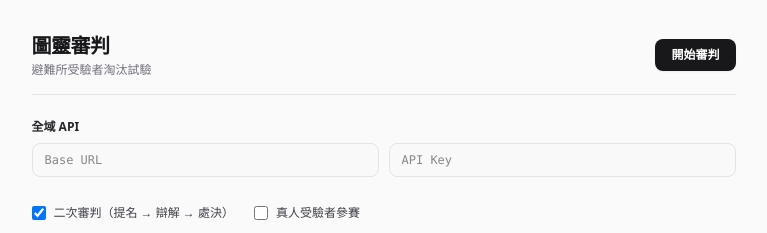
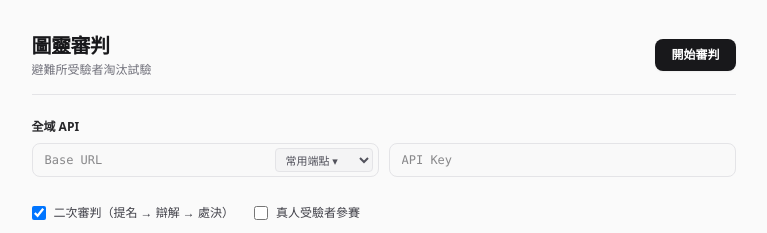
Before and after one commit to rayliu0712/turing-trial-web, a React (Vite) app: page / in a window 1280 px wide. Shown: the top 233 px of the page, without its empty margins (249-1016 px from the left). Built offline with nearby package versions, Linux system fonts and the light colour scheme.

Commit message:
feat(setup): 為全域與自訂 Base URL 增加常用提供商預設下拉選單 (OpenRouter, OpenAI, DeepSeek)

```diff
--- a/src/components/SetupScreen.tsx
+++ b/src/components/SetupScreen.tsx
@@ -19,6 +19,23 @@ interface PlayerDraft {
   isHuman: boolean;
   isCustom?: boolean;
 }
+
+/**
+ * ============================================================================
+ * 常用 Base URL 預設選項列表 (Presets)
+ * ============================================================================
+ * 若想新增其他提供商（例如 Groq、Ollama 等），直接在此陣列加入項目即可：
+ *   { label: '顯示名稱', value: 'API端點網址' }
+ *
+ * 範例：
+ *   { label: 'Groq', value: 'https://api.groq.com/openai/v1' },
+ *   { label: 'Ollama', value: 'http://localhost:11434/v1' },
+ */
+export const BASE_URL_PRESETS = [
+  { label: 'OpenRouter', value: 'https://openrouter.ai/api/v1' },
+  { label: 'OpenAI', value: 'https://api.openai.com/v1' },
+  { label: 'DeepSeek', value: 'https://api.deepseek.com' },
+] as const;
 
 const STORAGE_KEY = 'turing_trial_api_settings';
 
@@ -308,17 +325,37 @@ export const SetupScreen: React.FC<SetupScreenProps> = ({ onStartGame }) => {
       <div className="space-y-2">
         <h2 className="text-xs font-semibold text-zinc-800">全域 API</h2>
         <div className="grid grid-cols-1 sm:grid-cols-2 gap-2.5">
+          <div className="relative">
             <input
               type="text"
               value={globalBaseUrl}
               onChange={(e) => setGlobalBaseUrl(e.target.value)}
               placeholder="Base URL"
-            className={`w-full text-xs font-mono px-3 py-2 border rounded-lg transition-colors ${hasAttemptedSubmit && !globalBaseUrl.trim()
+              className={`w-full text-xs font-mono pl-3 pr-24 py-2 border rounded-lg transition-colors ${hasAttemptedSubmit && !globalBaseUrl.trim()
                   ? 'border-rose-400 focus:border-rose-500 focus:ring-1 focus:ring-rose-500 bg-rose-50/30 text-rose-950 placeholder:text-rose-300'
                   : 'border-zinc-200 bg-zinc-50/50 focus:bg-white focus:outline-hidden focus:ring-1 focus:ring-zinc-900'
                 }`}
               title={hasAttemptedSubmit && !globalBaseUrl.trim() ? '請填寫全域 Base URL' : undefined}
             />
+            {/* 全域 Base URL 預設下拉選單 */}
+            <select
+              value={BASE_URL_PRESETS.some((p) => p.value === globalBaseUrl) ? globalBaseUrl : ''}
+              onChange={(e) => {
+                if (e.target.value) setGlobalBaseUrl(e.target.value);
+              }}
+              className="absolute right-1.5 top-1/2 -translate-y-1/2 h-6 text-[11px] text-zinc-600 bg-zinc-100/90 hover:bg-zinc-200 border border-zinc-200 rounded px-1.5 cursor-pointer focus:outline-hidden transition-colors"
+              title="快速選取常用 Base URL 預設"
+            >
+              <option value="" disabled>
+                常用端點 ▾
+              </option>
+              {BASE_URL_PRESETS.map((preset) => (
+                <option key={preset.value} value={preset.value}>
+                  {preset.label}
+                </option>
+              ))}
+            </select>
+          </div>
 
           <input
             type="password"
@@ -551,6 +588,7 @@ export const SetupScreen: React.FC<SetupScreenProps> = ({ onStartGame }) => {
                 {/* 解除同步時展開獨立端點設定 */}
                 {player.isCustom && (
                   <div className="pl-4 grid grid-cols-2 gap-2 pt-1 animate-in fade-in duration-100 min-w-0">
+                    <div className="relative min-w-0">
                       <input
                         type="text"
                         value={player.baseUrl}
@@ -560,12 +598,35 @@ export const SetupScreen: React.FC<SetupScreenProps> = ({ onStartGame }) => {
                           )
                         }
                         placeholder="Base URL"
-                      className={`w-full min-w-0 text-[11px] font-mono px-2.5 py-1.5 border rounded-lg transition-colors ${customBaseUrlHasError
+                        className={`w-full min-w-0 text-[11px] font-mono pl-2.5 pr-20 py-1.5 border rounded-lg transition-colors ${customBaseUrlHasError
                             ? 'border-rose-400 focus:border-rose-500 focus:ring-1 focus:ring-rose-500 bg-rose-50/30 text-rose-950 placeholder:text-rose-300'
                             : 'border-zinc-200 bg-zinc-50 focus:bg-white focus:outline-hidden focus:ring-1 focus:ring-zinc-900'
                           }`}
                         title={customBaseUrlHasError ? '自訂 API 時請填寫 Base URL' : undefined}
                       />
+                      {/* 自訂 Base URL 預設下拉選單 */}
+                      <select
+                        value={BASE_URL_PRESETS.some((p) => p.value === player.baseUrl) ? player.baseUrl : ''}
+                        onChange={(e) => {
+                          if (e.target.value) {
+                            setLlmPlayers((prev) =>
+                              prev.map((p, i) => (i === idx ? { ...p, baseUrl: e.target.value } : p)),
+                            );
+                          }
+                        }}
+                        className="absolute right-1 top-1/2 -translate-y-1/2 h-5 text-[10px] text-zinc-600 bg-zinc-200/70 hover:bg-zinc-200 border border-zinc-300/70 rounded px-1 cursor-pointer focus:outline-hidden transition-colors"
+                        title="快速選取常用 Base URL 預設"
+                      >
+                        <option value="" disabled>
+                          常用 ▾
+                        </option>
+                        {BASE_URL_PRESETS.map((preset) => (
+                          <option key={preset.value} value={preset.value}>
+                            {preset.label}
+                          </option>
+                        ))}
+                      </select>
+                    </div>
                     <input
                       type="password"
                       value={player.apiKey}
```
Also changed, not shown: 1 other file (tests, documents, lock files or other folders). Lines whose indentation alone changed are shown as unchanged.
